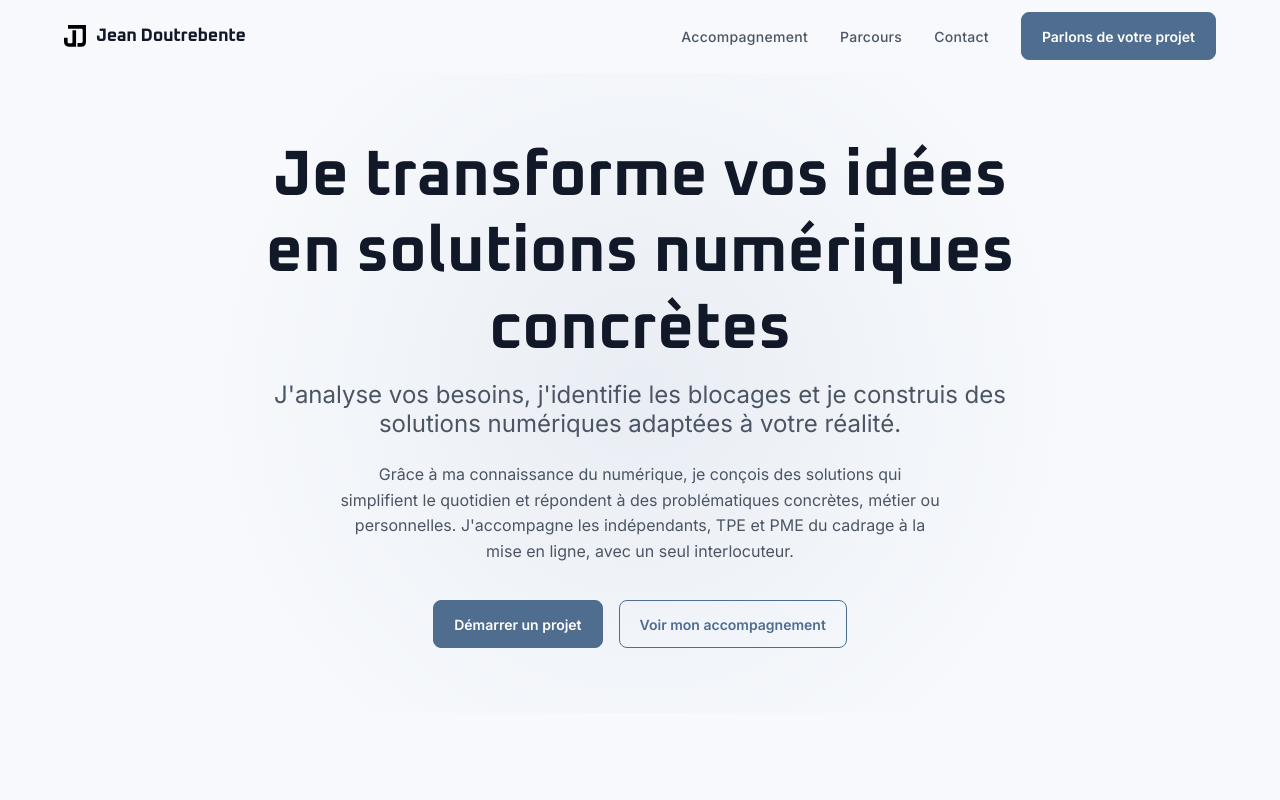
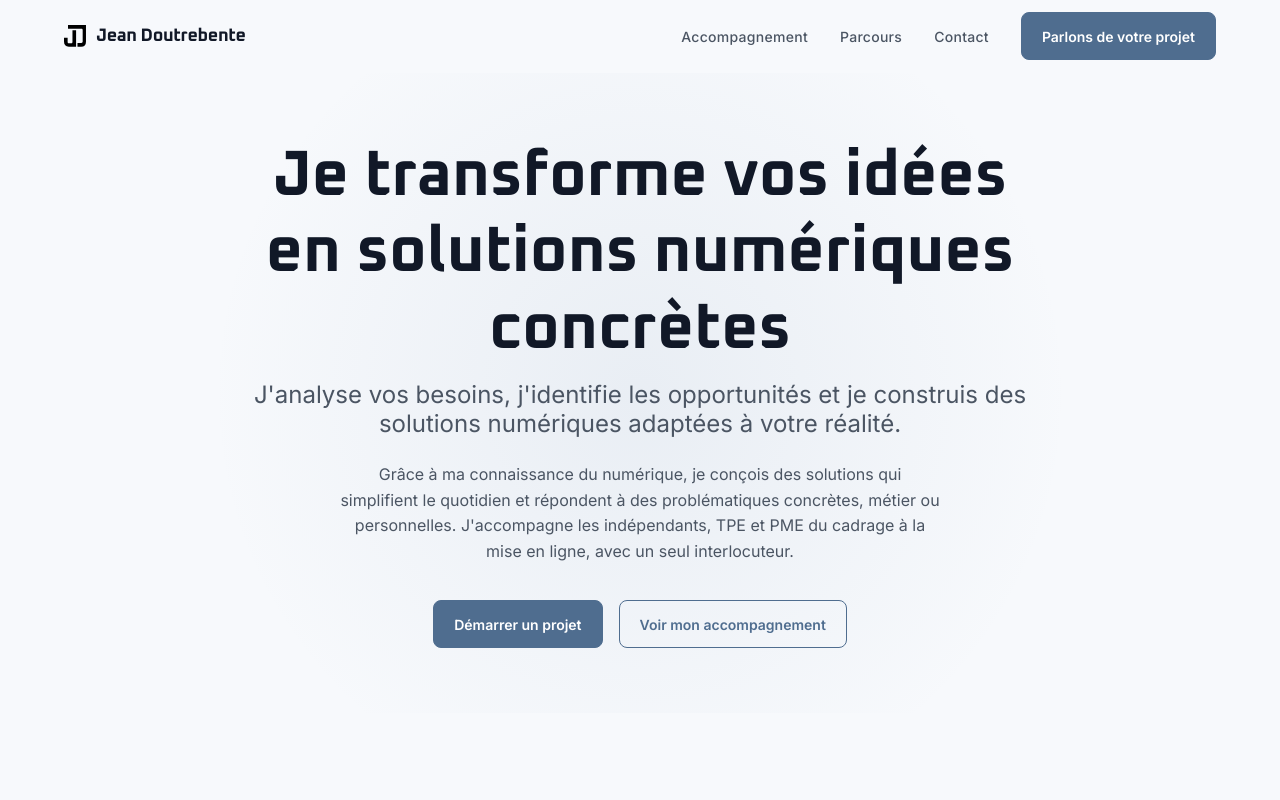
Before and after one commit to jeandout/Portfolio, a Next.js app: page / in a window 1280 px wide. Shown: the top 800 px of the page. Built offline with nearby package versions, Linux system fonts and the light colour scheme; no server answers.

Commit message:
deploiement

```diff
--- a/locales/fr.json
+++ b/locales/fr.json
@@ -6,7 +6,7 @@
   },
   "hero": {
     "title": "Je transforme vos idées en solutions numériques concrètes",
-    "subtitle": "J'analyse vos besoins, j'identifie les blocages et je construis des solutions numériques adaptées à votre réalité.",
+    "subtitle": "J'analyse vos besoins, j'identifie les opportunités et je construis des solutions numériques adaptées à votre réalité.",
     "description": "Grâce à ma connaissance du numérique, je conçois des solutions qui simplifient le quotidien et répondent à des problématiques concrètes, métier ou personnelles. J'accompagne les indépendants, TPE et PME du cadrage à la mise en ligne, avec un seul interlocuteur.",
     "cta_primary": "Démarrer un projet",
     "cta_secondary": "Voir mon accompagnement"
```
Also changed, not shown: next-env.d.ts.
